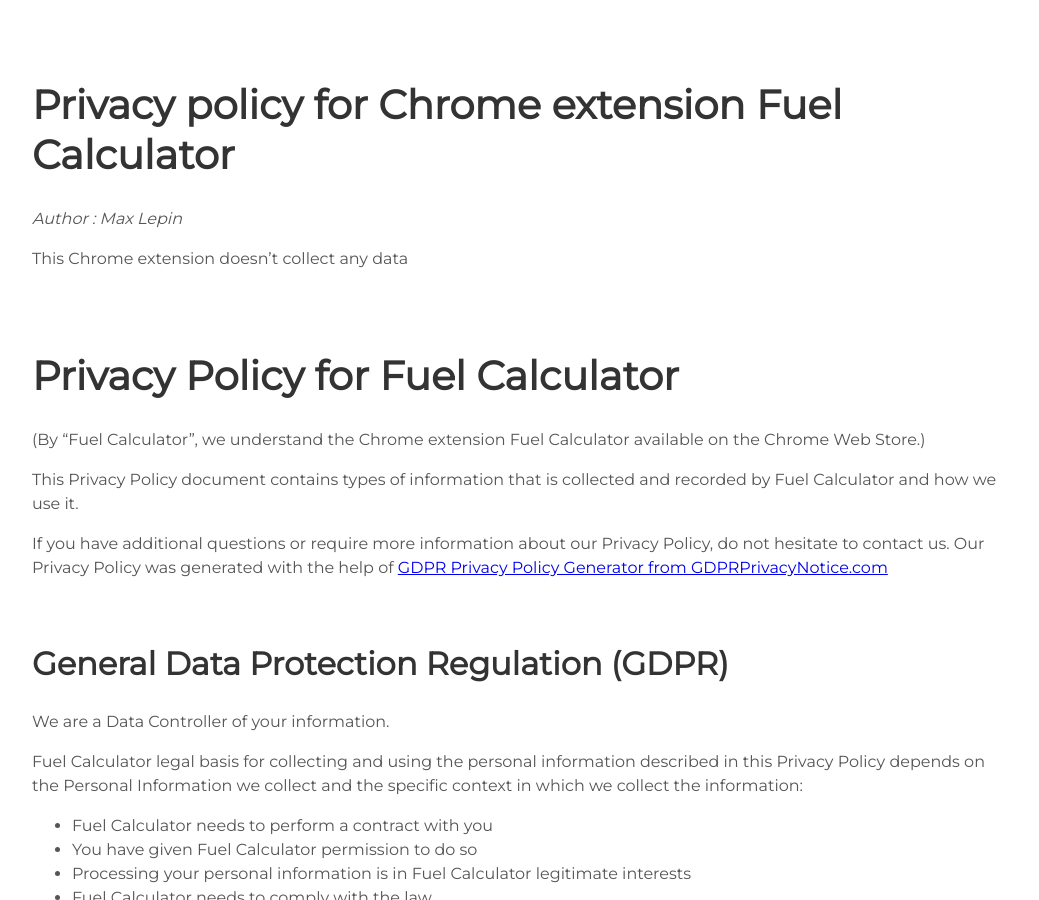
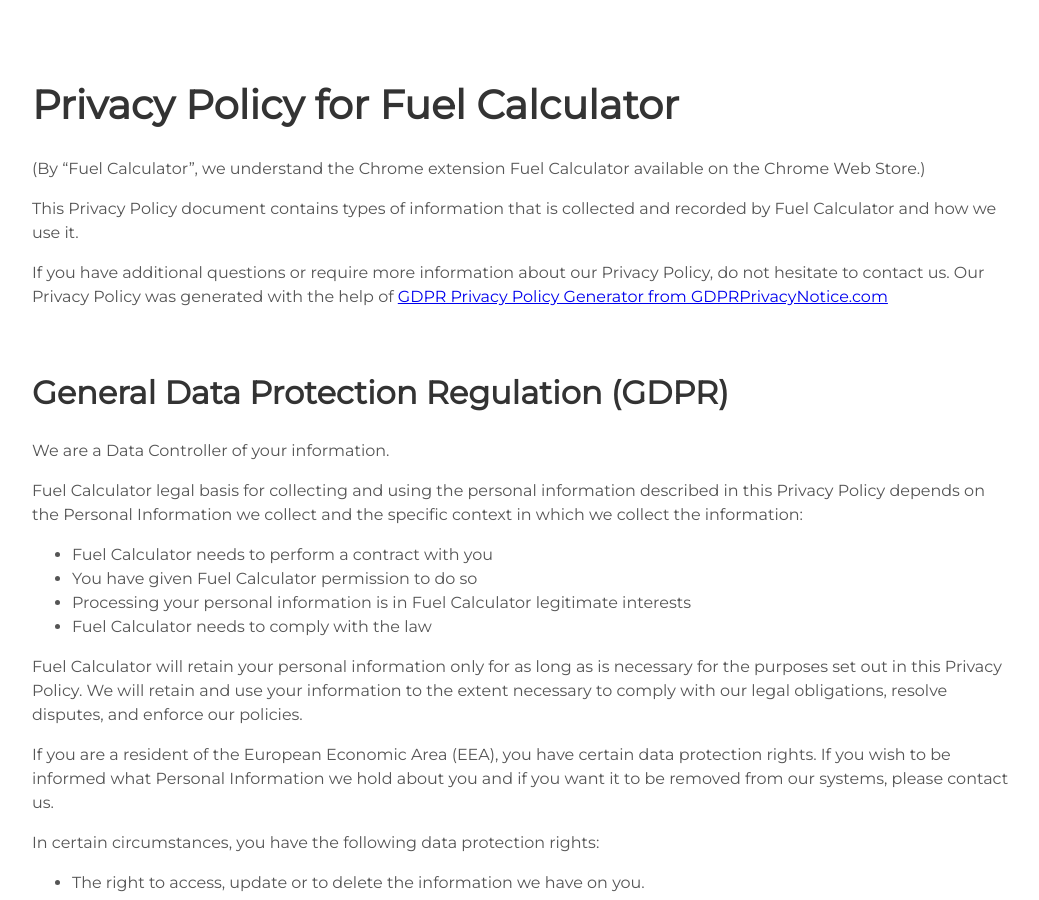
Before and after one commit to Max-le/CV-online, a Jekyll site: the page built from _posts/2020-09-15-priv-policy-fuelcal.md, in a window 1280 px wide and 900 px high. Shown: the whole window, without its empty margins (118-1157 px from the left). Built offline with Jekyll 4.4.1, drawn with Linux system fonts in a browser that asks for light colours.

Commit message:
create new layout for privacy policy, based on "post" layout

```diff
--- /dev/null
+++ b/_layouts/privacypolicy.html
@@ -0,0 +1,14 @@
+<!DOCTYPE html>
+<html lang="en">
+{% include head.html %}
+<body>
+<article>
+    <h1>{{page.title}}</h1>
+{{ content }}
+<a class='project-link' href="{{site.url}}"><i class="fa fa-arrow-left"></i> Back</a>
+</article>
+{% include footer.html %}
+{% if jekyll.environment == 'production' %}
+{% include analytics.html%}
+{% endif %}
+</body>
--- a/_posts/2020-09-15-priv-policy-fuelcal.md
+++ b/_posts/2020-09-15-priv-policy-fuelcal.md
@@ -1,12 +1,10 @@
 ---
-layout: post
+layout: privacypolicy
 author: Max Lepin
-title : "Privacy policy for Chrome extension Fuel Calculator"
-tags: [chrome, google, javascript, maps, trip, "cost-saving"]
+title : "Privacy Policy for Fuel Calculator"
+tags: [privacy, data]
 ---
 
-This Chrome extension doesn't collect any data
-<h1>Privacy Policy for Fuel Calculator</h1>
 
 (By "Fuel Calculator", we understand the Chrome extension Fuel Calculator available on the Chrome Web Store.)
 
```
